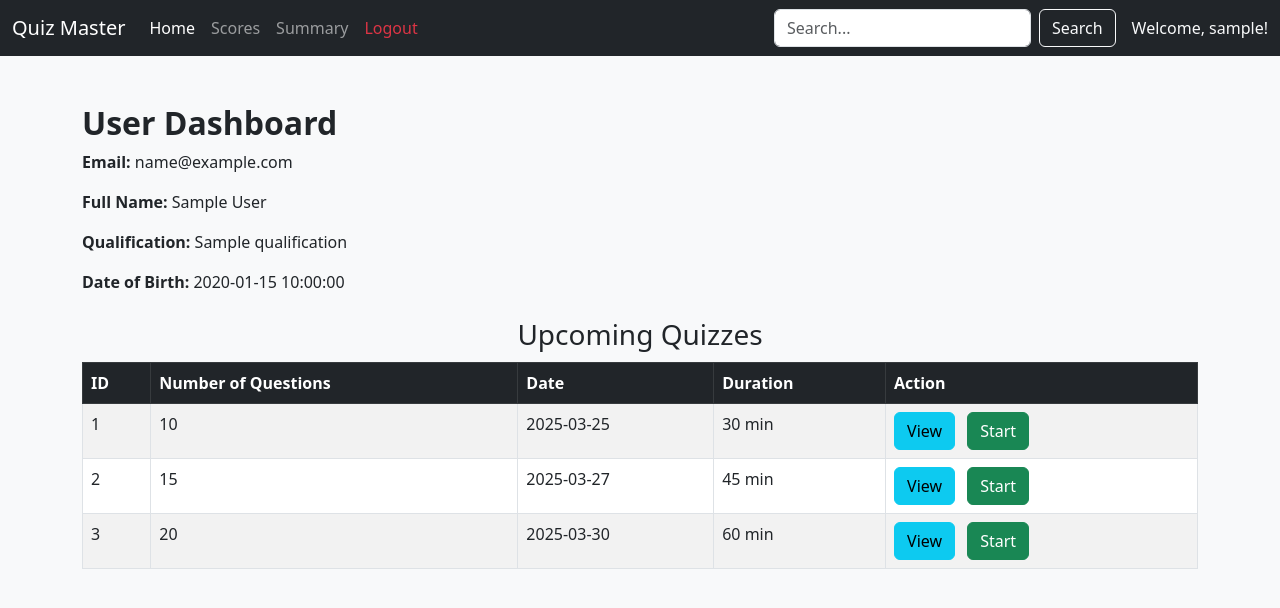
After one commit to AdityaIITM9790/Quiz_Master-V1, a Python web app: template templates/user_dash.html in a window 1280 px wide. The commit adds this page. Shown: the top 608 px of the page. Run offline with Jinja, Linux system fonts and the light colour scheme; the template is opened without the code that fills it: most values are stand-ins (such as "Sample title", 1, 10 or a date in 2020).

Commit message:
Added user, admin dashboard, login and register page

```diff
--- /dev/null
+++ b/templates/user_dash.html
@@ -0,0 +1,102 @@
+<!DOCTYPE html>
+<html lang="en">
+
+<head>
+    <meta charset="UTF-8">
+    <meta name="viewport" content="width=device-width, initial-scale=1.0">
+    <title>User Dashboard</title>
+    <link href="https://cdn.jsdelivr.net/npm/bootstrap@5.3.0/dist/css/bootstrap.min.css" rel="stylesheet">
+    <link rel="stylesheet" href="/static/style.css">
+</head>
+
+<body>
+
+    <nav class="navbar navbar-expand-lg navbar-dark bg-dark">
+        <div class="container-fluid">
+            <a class="navbar-brand" href="#">Quiz Master</a>
+            <button class="navbar-toggler" type="button" data-bs-toggle="collapse" data-bs-target="#navbarNav">
+                <span class="navbar-toggler-icon"></span>
+            </button>
+            <div class="collapse navbar-collapse" id="navbarNav">
+                <ul class="navbar-nav me-auto">
+                    <li class="nav-item">
+                        <a class="nav-link active" href="#">Home</a>
+                    </li>
+                    <li class="nav-item">
+                        <a class="nav-link" href="#">Scores</a>
+                    </li>
+                    <li class="nav-item">
+                        <a class="nav-link" href="#">Summary</a>
+                    </li>
+                    <li class="nav-item">
+                        <a class="nav-link text-danger" href="/login">Logout</a>
+                    </li>
+                </ul>
+                <!-- Search Bar and Welcome Message -->
+                <form class="d-flex">
+                    <input class="form-control me-2" type="search" placeholder="Search..." aria-label="Search">
+                    <button class="btn btn-outline-light" type="submit">Search</button>
+                </form>
+                <span class="navbar-text ms-3 text-light">
+                    Welcome, {{ this_user.username }}!
+                </span>
+            </div>
+        </div>
+    </nav>
+
+    <div class="container mt-5">
+        <h2>User Dashboard</h2>
+        <p><strong>Email:</strong> {{ this_user.email }}</p>
+        <p><strong>Full Name:</strong> {{ this_user.full_name }}</p>
+        <p><strong>Qualification:</strong> {{ this_user.qualification }}</p>
+        <p><strong>Date of Birth:</strong> {{ this_user.dob }}</p>
+
+        <!-- Upcoming Quizzes Table -->
+        <h3 class="mt-4" style="text-align: center; margin-bottom: 10px;">Upcoming Quizzes</h3>
+        <table class="table table-bordered table-striped">
+            <thead class="table-dark">
+                <tr>
+                    <th>ID</th>
+                    <th>Number of Questions</th>
+                    <th>Date</th>
+                    <th>Duration</th>
+                    <th>Action</th>
+                </tr>
+            </thead>
+            <tbody>
+                <tr>
+                    <td>1</td>
+                    <td>10</td>
+                    <td>2025-03-25</td>
+                    <td>30 min</td>
+                    <td>
+                        <button class="btn btn-info me-2">View</button>
+                        <button class="btn btn-success me-2">Start</button>
+                    </td>
+                </tr>
+                <tr>
+                    <td>2</td>
+                    <td>15</td>
+                    <td>2025-03-27</td>
+                    <td>45 min</td>
+                    <td>
+                        <button class="btn btn-info me-2">View</button>
+                        <button class="btn btn-success me-2">Start</button>
+                    </td>
+                </tr>
+                <tr>
+                    <td>3</td>
+                    <td>20</td>
+                    <td>2025-03-30</td>
+                    <td>60 min</td>
+                    <td>
+                        <button class="btn btn-info me-2">View</button>
+                        <button class="btn btn-success me-2">Start</button>
+                    </td>
+                </tr>
+            </tbody>
+        </table>
+    </div>
+</body>
+
+</html>
```
Also changed, not shown: templates/admin_dash.html (added, +47 -0 lines), templates/login.html (+15 -23 lines), templates/quiz.html (added, +41 -0 lines), templates/register.html (+21 -28 lines).
